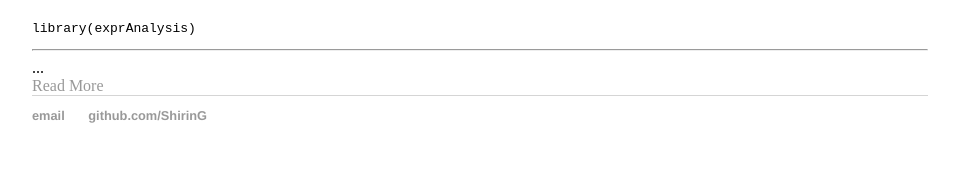
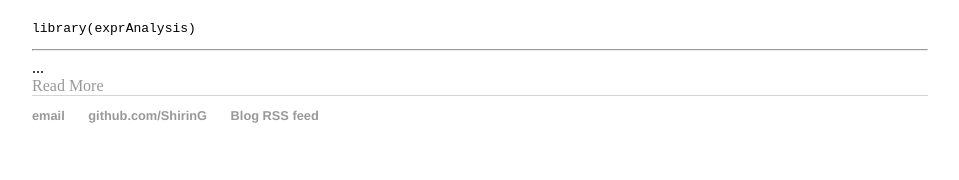
Before and after one commit to ShirinG/ShirinG.github.io, a Jekyll site: the page built from index.html, in a window 1280 px wide. Shown: the part 812-992 px from the top of the page, without its empty margins (160-1119 px from the left). Built offline with Jekyll 4.4.1, drawn with Linux system fonts in a browser that asks for light colours.

Commit message:
RSS feed link

```diff
--- a/_layouts/default.html
+++ b/_layouts/default.html
@@ -24,6 +24,7 @@
 	    		<ul>
 	        		<li><a href="mailto:shirin.glander@gmail.com">email</a></li>
 	        		<li><a href="https://github.com/ShirinG">github.com/ShirinG</a></li>
+	        		<li><a href="https://github.com/ShirinG/blog/atom.xml">Blog RSS feed</a></li>
 				</ul>
 				{% include foot.html %}
 			</footer>
```
